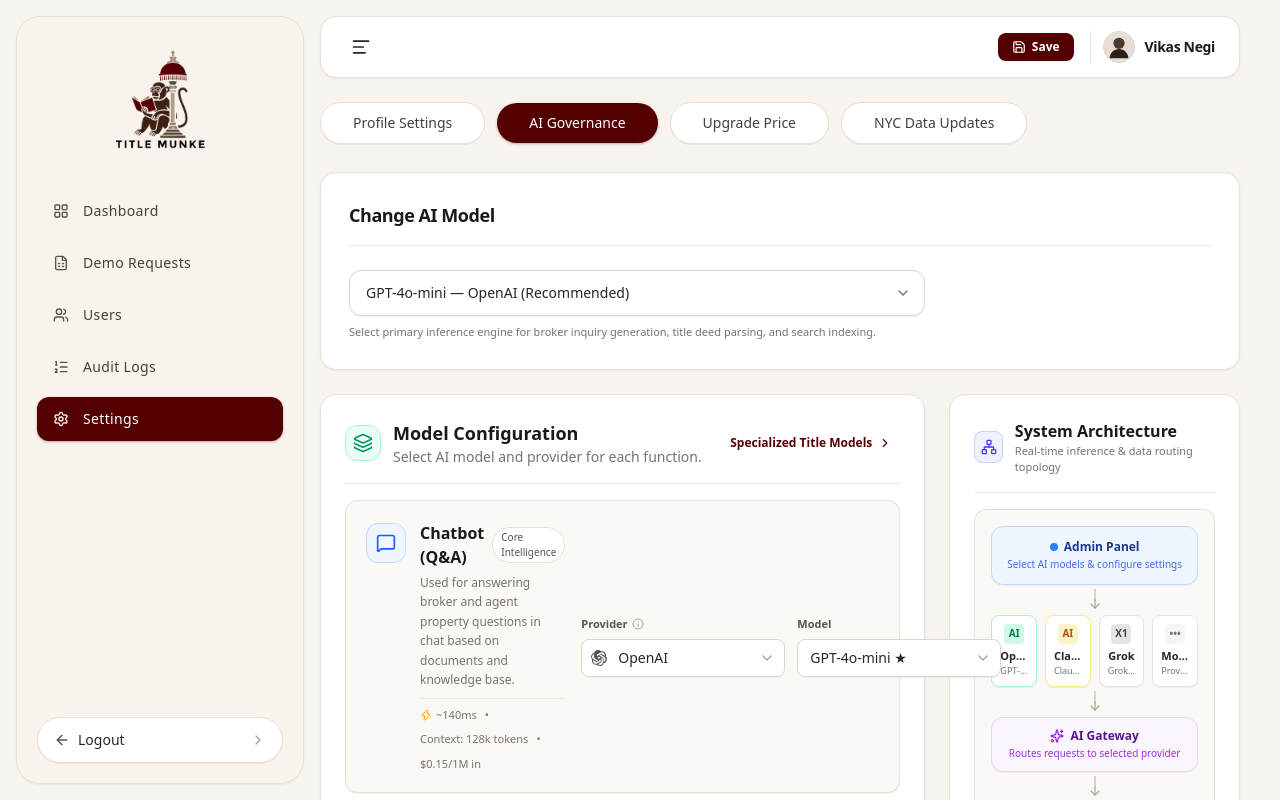
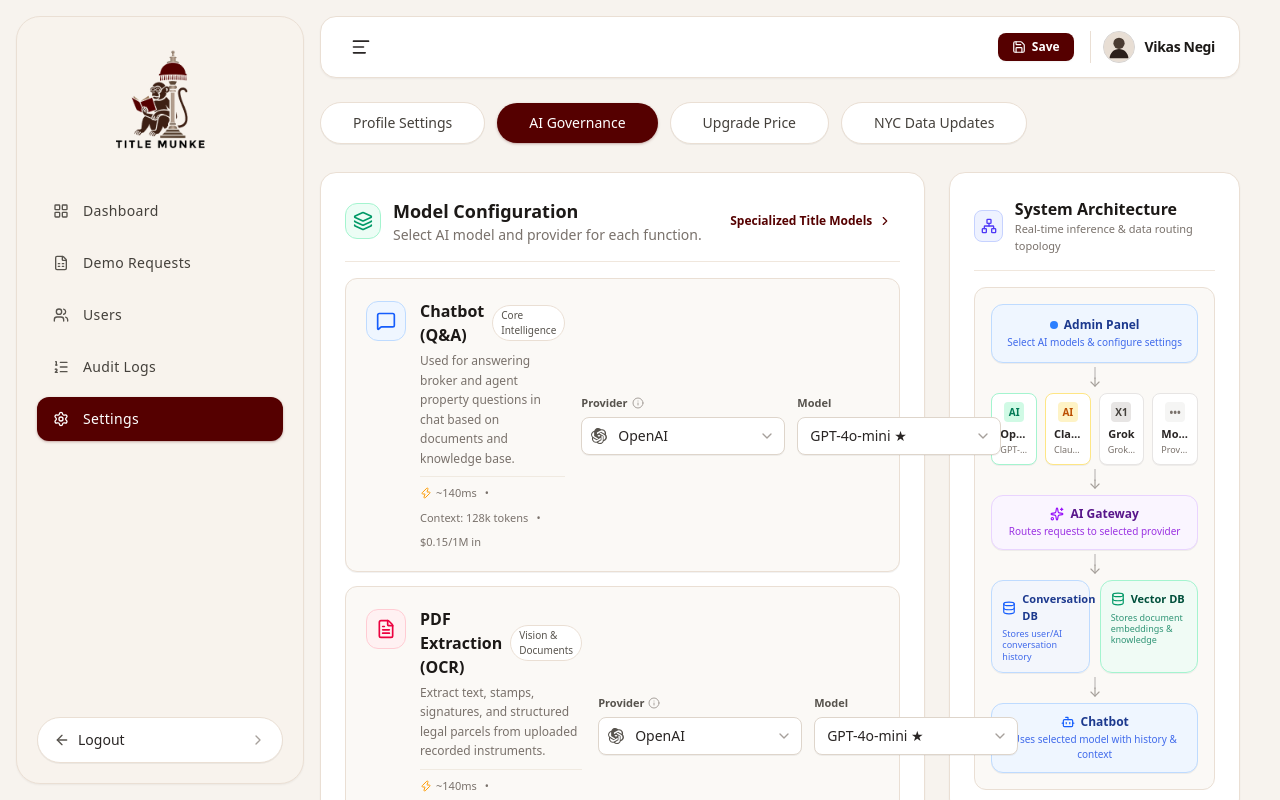
Before and after one commit to anilbuffer/title-munke, a Next.js app: page / in a window 1280 px wide. Shown: the top 800 px of the page. Built offline with nearby package versions, Linux system fonts and the light colour scheme.

Commit message:
refactor: remove Change AI Model card from AI Governance view

```diff
--- a/src/app/page.tsx
+++ b/src/app/page.tsx
@@ -4,7 +4,6 @@
 import { Sidebar } from '@/components/layout/Sidebar';
 import { Header } from '@/components/layout/Header';
 import { GovernanceTabs, SettingsSubTab } from '@/components/ai-settings/GovernanceTabs';
-import { QuickChangeModelCard } from '@/components/ai-settings/QuickChangeModelCard';
 import { ModelConfigurationCard } from '@/components/ai-settings/ModelConfigurationCard';
 import { SystemPromptsCard } from '@/components/ai-settings/SystemPromptsCard';
 import { ContextHistorySettingsCard } from '@/components/ai-settings/ContextHistorySettingsCard';
@@ -52,10 +51,6 @@
         <main className="flex-1 pb-12">
           {activeSettingsTab === 'governance' && (
             <div className="space-y-6 animate-in fade-in duration-300">
-
-              {/* Top Reference Card: Change AI Model */}
-              <QuickChangeModelCard />
-
               {/* Comprehensive Enterprise AI Settings Console */}
               <div className="grid grid-cols-1 lg:grid-cols-12 gap-6 items-start">
 
--- a/src/components/ai-settings/QuickChangeModelCard.tsx
+++ /dev/null
@@ -1,69 +0,0 @@
-'use client';
-
-import React from 'react';
-import { ChevronDown, Sparkles, Check, Cpu } from 'lucide-react';
-import { useAISettings } from '@/context/AISettingsContext';
-import { AI_PROVIDERS } from '@/data/mock-ai-settings';
-import { AIProviderId } from '@/types/ai-settings';
-
-export function QuickChangeModelCard() {
-  const { functionConfigs, updateFunctionModel } = useAISettings();
-
-  const currentQAConfig = functionConfigs.chatbot_qa;
-  const currentModelId = currentQAConfig?.model || 'gpt-4o-mini';
-
-  // Flatten available models for easy quick selection
-  const allModels = AI_PROVIDERS.flatMap((provider) =>
-    provider.availableModels.map((model) => ({
-      ...model,
-      providerName: provider.name,
-      providerId: provider.id,
-    }))
-  );
-
-  const handleSelectModel = (e: React.ChangeEvent<HTMLSelectElement>) => {
-    const selectedId = e.target.value;
-    const modelObj = allModels.find((m) => m.id === selectedId);
-    if (modelObj) {
-      updateFunctionModel('chatbot_qa', modelObj.providerId as AIProviderId, modelObj.id);
-      // Synchronize default OCR if applicable
-      updateFunctionModel('pdf_ocr', modelObj.providerId as AIProviderId, modelObj.id);
-    }
-  };
-
-  return (
-    <div className="w-full bg-white rounded-2xl border border-[#eadfd4] shadow-xs p-6 sm:p-7 mb-6 transition-colors">
-      {/* Title Header matching user screenshot */}
-      <div className="pb-4 border-b border-[#f0e7dd]">
-        <h2 className="text-base sm:text-lg font-bold text-stone-900 font-sans tracking-tight">
-          Change AI Model
-        </h2>
-      </div>
-
-      {/* Model Dropdown Container matching user screenshot */}
-      <div className="pt-6 max-w-xl">
-        <div className="relative">
-          <select
-            value={currentModelId}
-            onChange={handleSelectModel}
-            className="w-full appearance-none bg-white border border-[#ded5cb] rounded-xl px-4 py-3 pr-10 text-xs sm:text-sm font-medium text-stone-800 focus:outline-hidden focus:ring-2 focus:ring-[#550000] focus:border-transparent transition-all cursor-pointer shadow-2xs"
-          >
-            {allModels.map((m) => (
-              <option key={m.id} value={m.id}>
-                {m.name} — {m.providerName} ({m.isRecommended ? 'Recommended' : `${(m.contextWindow / 1000).toFixed(0)}k context`})
-              </option>
-            ))}
-          </select>
-
-          <div className="absolute right-3.5 top-1/2 -translate-y-1/2 pointer-events-none text-stone-500">
-            <ChevronDown className="w-4 h-4" />
-          </div>
-        </div>
-
-        <p className="text-[11px] text-stone-500 mt-2">
-          Select primary inference engine for broker inquiry generation, title deed parsing, and search indexing.
-        </p>
-      </div>
-    </div>
-  );
-}
```
